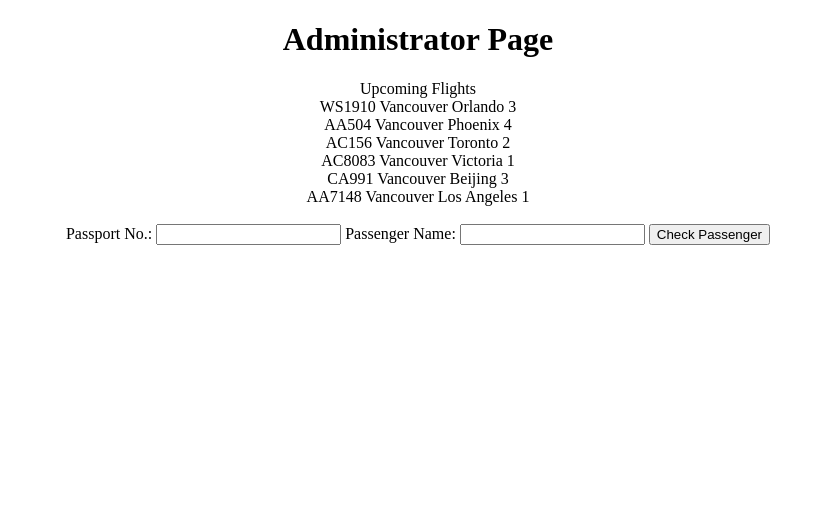
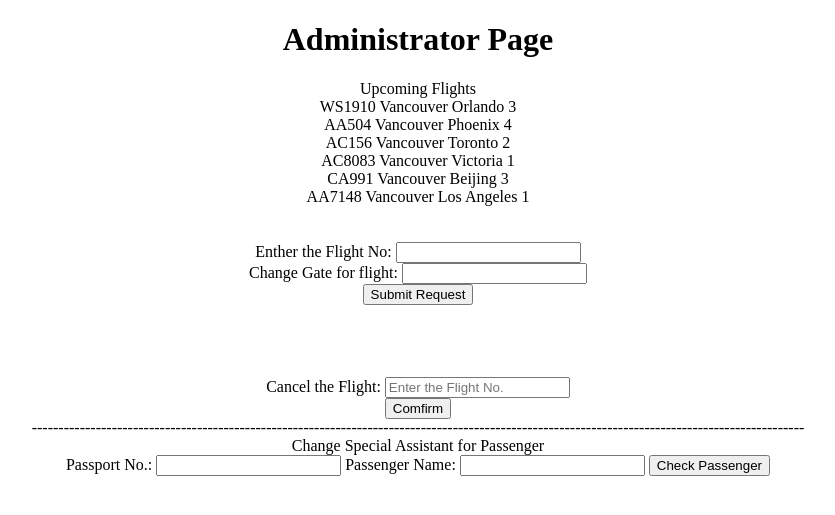
Before and after one commit to JohnsonJun/304-Project, a PHP site: page /admin.php in a window 1280 px wide. Shown: the top 515 px of the page, without its empty margins (222-1057 px from the left). Run offline with PHP 8.4, Linux system fonts and the light colour scheme; data comes from the database, SQL or seed files in the repository.

Commit message:
add change gate and cancel flight

```diff
--- a/admin.php
+++ b/admin.php
@@ -18,6 +18,47 @@ $conn = new mysqli($servername, "cs304", "cs304", "project304");
 	}
 	?>
 	<br>
+	<br>
+	<form action="<?php echo htmlspecialchars($_SERVER['PHP_SELF']);?>" method="post">
+		<lable for="flight">Enther the Flight No: </lable>
+		<input type="text" id="flight" name="flight"><br />
+		<lable for="gate">Change Gate for flight: </lable>
+		<input type="text" id="gate" name="gate"><br />
+		<input type="submit" value="Submit Request"><br />
+	</form>
+	<br>
+	<br>
+	<?php
+	if($_SERVER["REQUEST_METHOD"] == "POST"){
+		if(!empty($_POST["flight"])&& !empty($_POST["gate"])){
+			$gate=$_POST["gate"];
+			$flight=$_POST["flight"];
+			$q5="SELECT * FROM gate WHERE gateNo='$gate'";
+			$r5 =$conn->query($q5);
+			if($r5->num_rows == 0){
+				echo "No such Gate";
+			} else {
+				$q6="UPDATE stops_at SET gateNo='$gate' WHERE flightNo='$flight'";
+				if($conn->query($q6)==true){
+					echo "Update Successfully!";
+				} else {
+					echo "Error updating record: " . $conn->error;
+				}
+			}
+		}
+	}
+	?>
+	<br>
+	<br>
+	<form action="<?php echo htmlspecialchars($_SERVER['PHP_SELF']);?>" method="post">
+		<lable for="cf">Cancel the Flight: </lable>
+		<input type="text" id="cflight" name="cflight" placeholder="Enter the Flight No."><br/>
+		<input type="submit" value="Comfirm"><br />
+	</form>
+	-------------------------------------------------------------------------------------------------------------------------------------------------
+	<br>
+	<p1>Change Special Assistant for Passenger</p1>
+		<br>
 	<form action="<?php echo htmlspecialchars($_SERVER['PHP_SELF']);?>" method="post">
 		<div>
 			<lable for="passport">Passport No.: </lable>
```
